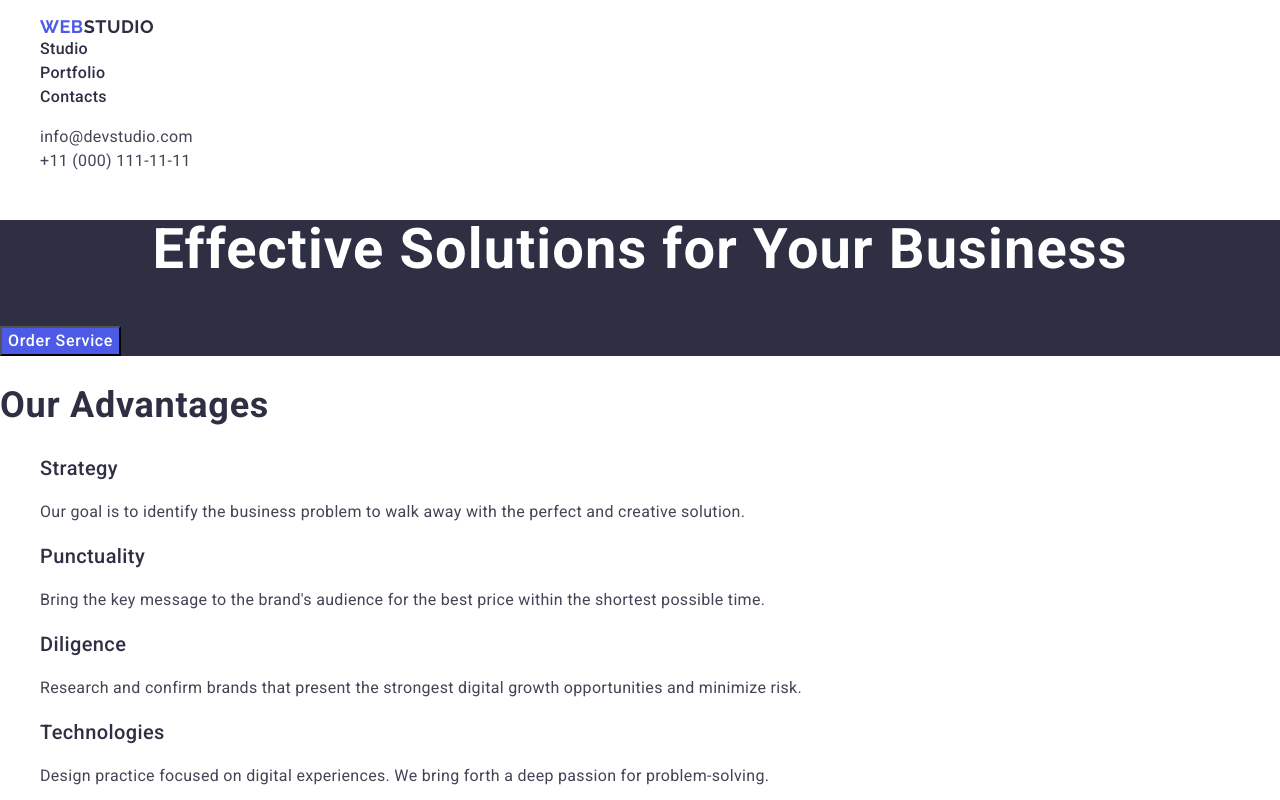
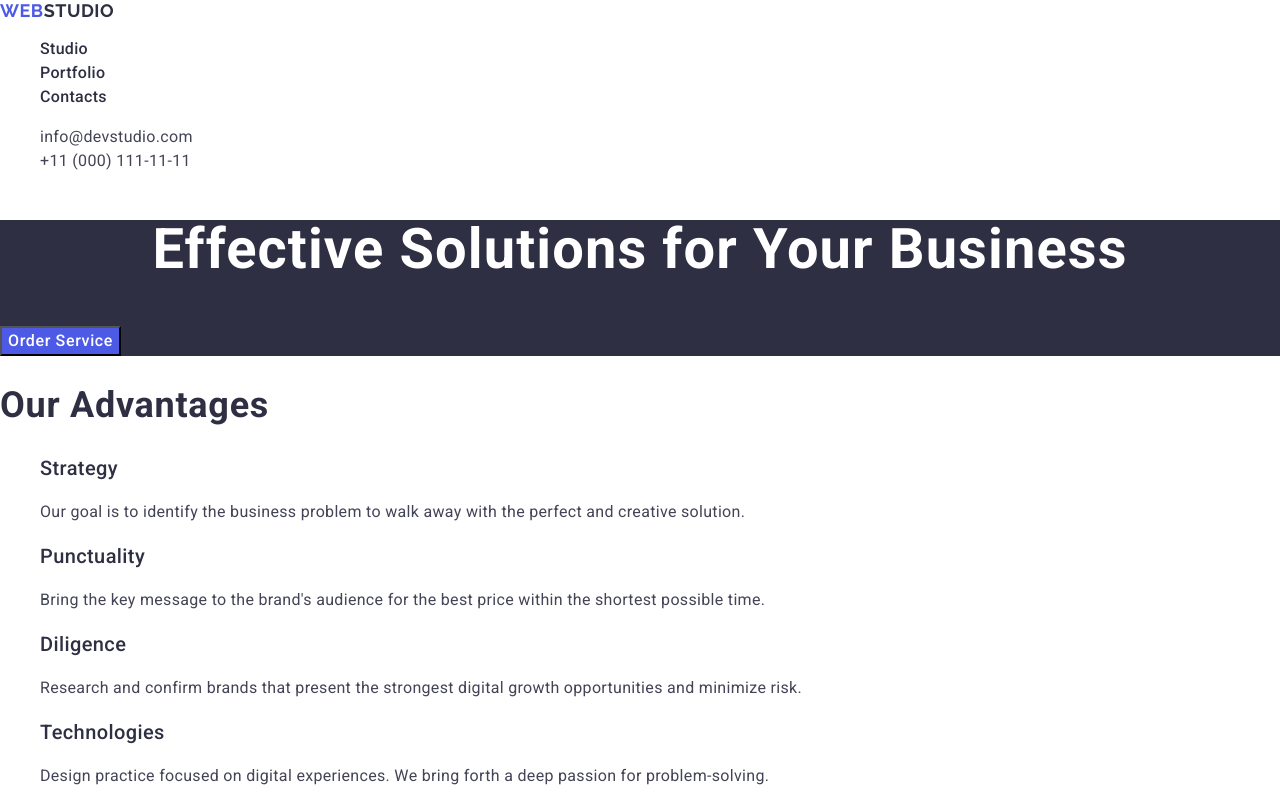
Before and after one commit to Raffaello-creator/goit-markup-hw-02, a plain HTML site: page index.html in a window 1280 px wide. Shown: the top 800 px of the page. Drawn offline with nearby package versions, Linux system fonts and the light colour scheme.

Commit message:
making edits

```diff
--- a/index.html
+++ b/index.html
@@ -23,13 +23,11 @@
   <body>
     <header>
       <nav class="stl_nav">
+        <a href="./index.html" class="logo"
+          >Web<span class="logo_studio">Studio</span></a
+        >
         <ul>
-          <li>
-            <a href="./index.html" class="logo"
-              >Web<span class="logo_studio">Studio</span></a
-            >
-          </li>
-          <li><a href="" class="nav-link">Studio</a></li>
+          <li><a href="./index.html" class="nav-link">Studio</a></li>
           <li><a href="" class="nav-link">Portfolio</a></li>
           <li><a href="" class="nav-link">Contacts</a></li>
         </ul>
```
